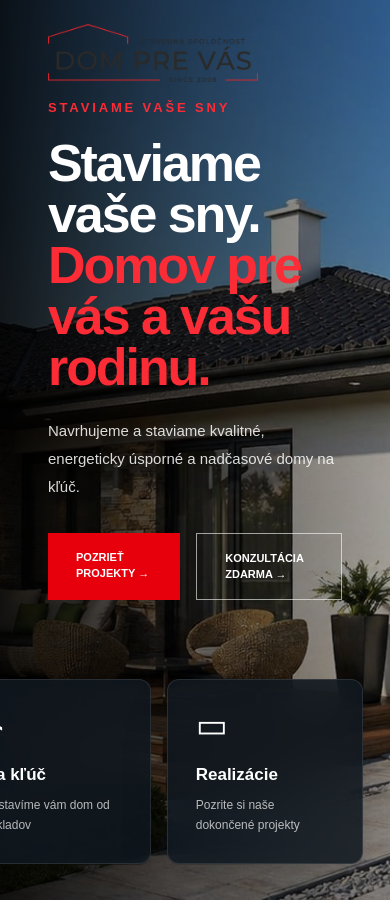
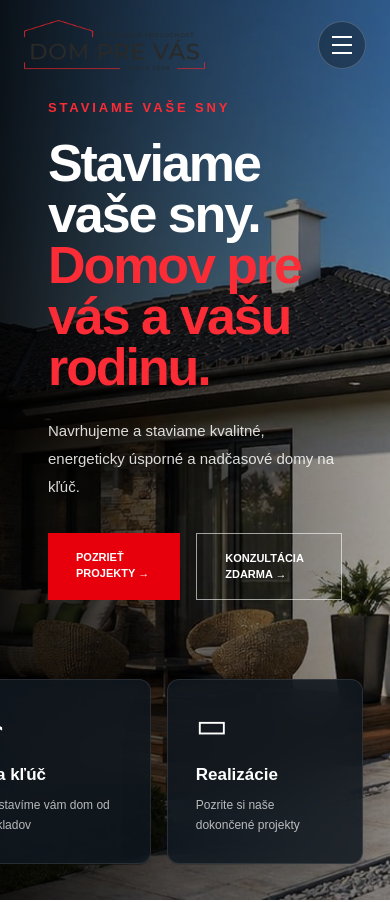
Before and after one commit to mgombr-dotcom/domprevas-next, a Next.js app: page / in a window 390 px wide. Shown: the top 902 px of the page. Built offline with nearby package versions, Linux system fonts and the light colour scheme.

Commit message:
add modern mobile menu

```diff
--- a/app/components/Header.tsx
+++ b/app/components/Header.tsx
@@ -1,11 +1,16 @@
+"use client";
+
 import Link from "next/link";
+import { useState } from "react";
 
 export default function Header() {
+  const [open, setOpen] = useState(false);
+
   return (
     <header className="absolute left-0 top-0 z-50 w-full">
-      <div className="mx-auto flex max-w-[1540px] items-center justify-between px-12 py-6">
-        <Link href="/">
-          <img src="/logo.png" alt="DOM PRE VÁS" className="h-[58px] w-auto" />
+      <div className="mx-auto flex max-w-[1540px] items-center justify-between px-6 py-5 lg:px-12 lg:py-6">
+        <Link href="/" onClick={() => setOpen(false)}>
+          <img src="/logo.png" alt="DOM PRE VÁS" className="h-[50px] w-auto lg:h-[58px]" />
         </Link>
 
         <nav className="hidden items-center gap-8 text-[11px] font-black uppercase text-white lg:flex">
@@ -19,15 +24,58 @@ export default function Header() {
 
         <div className="hidden items-center gap-7 text-white lg:flex">
           <span className="text-[12px] font-semibold">☎ +421 911 123 456</span>
-
-          <Link
-            href="/#kontakt"
-            className="bg-red-600 px-7 py-4 text-[11px] font-black uppercase hover:bg-red-700"
-          >
+          <Link href="/#kontakt" className="bg-red-600 px-7 py-4 text-[11px] font-black uppercase hover:bg-red-700">
             Objednať projekt
           </Link>
         </div>
+
+        <button
+          onClick={() => setOpen(!open)}
+          className="relative z-[60] flex h-12 w-12 items-center justify-center rounded-full border border-white/20 bg-black/30 text-white backdrop-blur-lg lg:hidden"
+          aria-label="Menu"
+        >
+          <span className={`absolute h-[2px] w-5 bg-white transition ${open ? "rotate-45" : "-translate-y-2"}`} />
+          <span className={`absolute h-[2px] w-5 bg-white transition ${open ? "opacity-0" : "opacity-100"}`} />
+          <span className={`absolute h-[2px] w-5 bg-white transition ${open ? "-rotate-45" : "translate-y-2"}`} />
+        </button>
       </div>
+
+      {open && (
+        <div className="fixed inset-0 z-50 bg-[#071018]/95 px-6 py-6 text-white backdrop-blur-xl lg:hidden">
+          <div className="mb-12 flex items-center justify-between">
+            <Link href="/" onClick={() => setOpen(false)}>
+              <img src="/logo.png" alt="DOM PRE VÁS" className="h-[52px] w-auto" />
+            </Link>
+
+            <button
+              onClick={() => setOpen(false)}
+              className="flex h-12 w-12 items-center justify-center rounded-full border border-white/20 text-3xl"
+            >
+              ×
+            </button>
+          </div>
+
+          <nav className="flex flex-col gap-6 text-3xl font-black uppercase tracking-[-0.04em]">
+            <Link onClick={() => setOpen(false)} href="/">Domy</Link>
+            <Link onClick={() => setOpen(false)} href="/#projekty">Projekty</Link>
+            <Link onClick={() => setOpen(false)} href="/#sluzby">Služby</Link>
+            <Link onClick={() => setOpen(false)} href="/#realizacie">Realizácie</Link>
+            <Link onClick={() => setOpen(false)} href="/#onas">O nás</Link>
+            <Link onClick={() => setOpen(false)} href="/#kontakt">Kontakt</Link>
+          </nav>
+
+          <div className="mt-12 border-t border-white/10 pt-8">
+            <p className="mb-5 text-sm text-white/60">☎ +421 911 123 456</p>
+            <Link
+              onClick={() => setOpen(false)}
+              href="/#kontakt"
+              className="inline-block bg-red-600 px-8 py-4 text-xs font-black uppercase"
+            >
+              Objednať projekt →
+            </Link>
+          </div>
+        </div>
+      )}
     </header>
   );
 }
```
